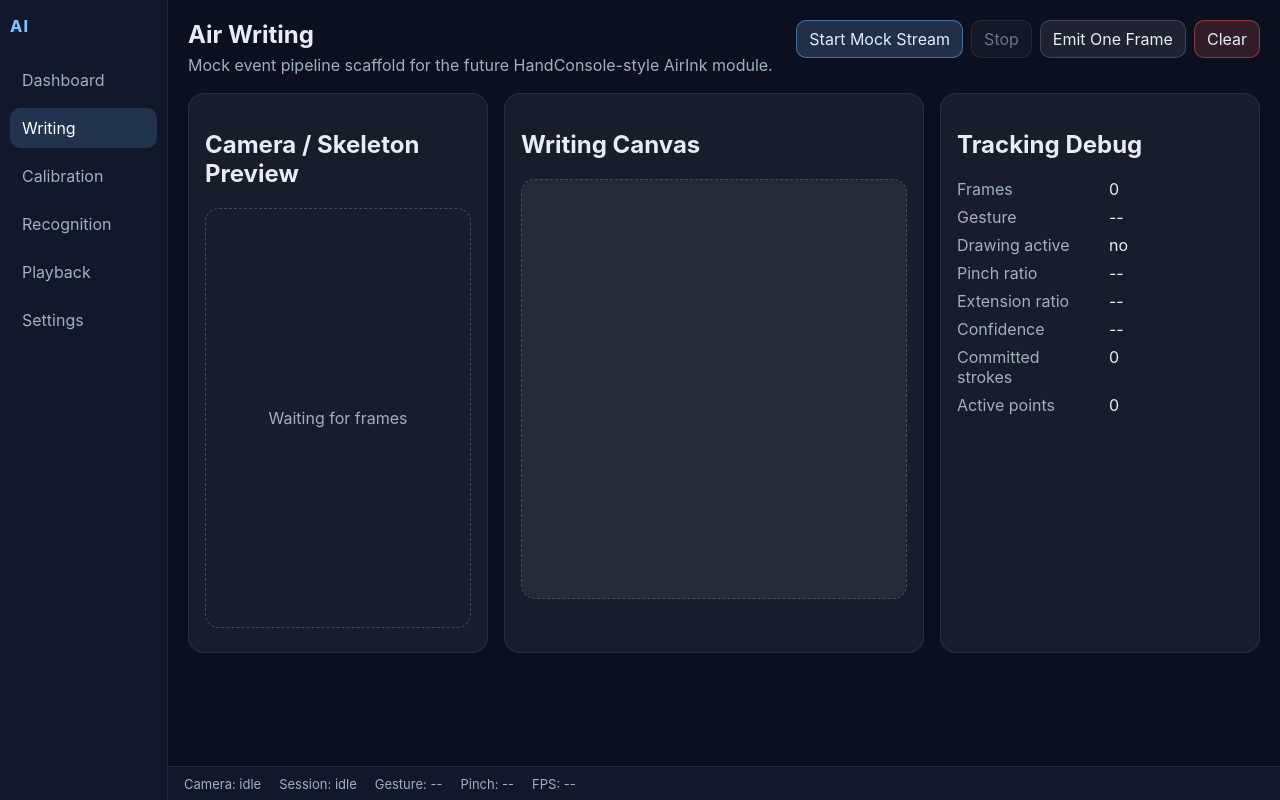
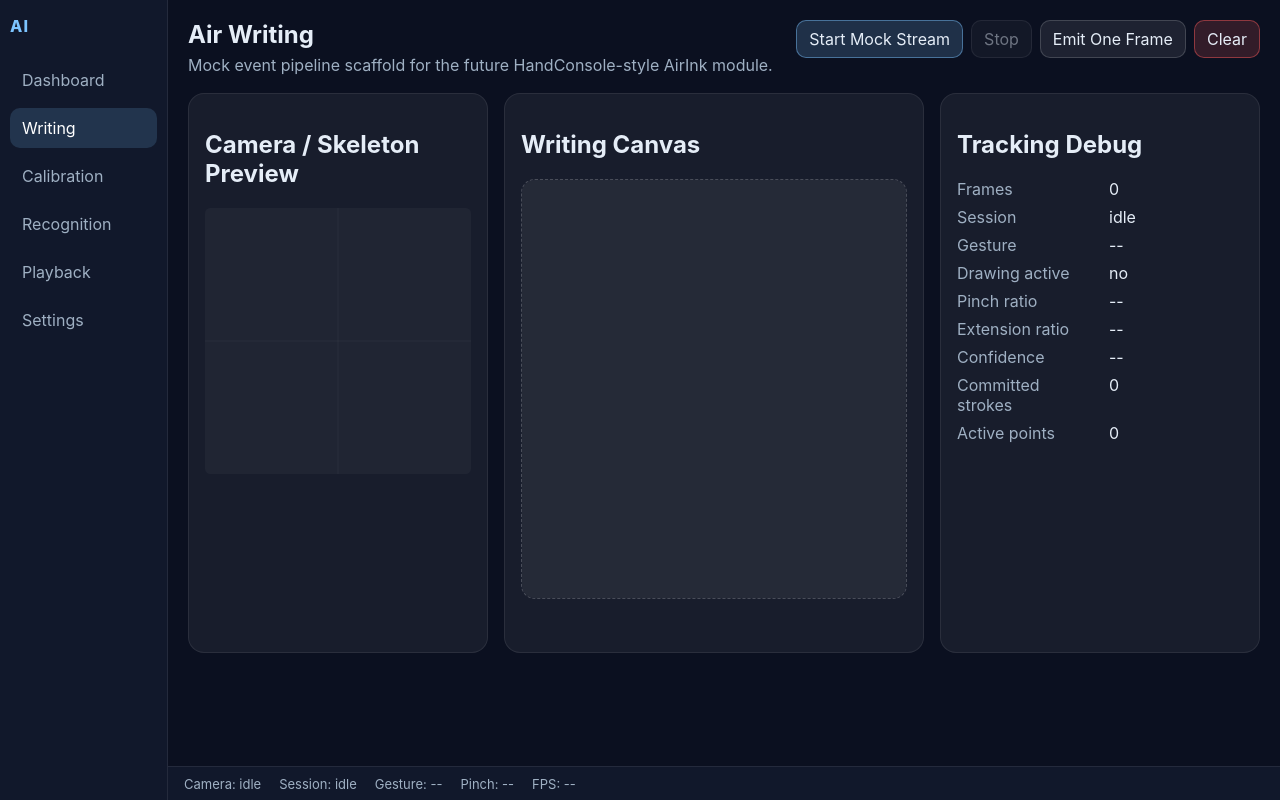
Before and after one commit to DJYDN/AirInk, a React (Vite) app in the folder handconsole_adapter/apps/desktop/: page /writing in a window 1280 px wide. Built offline with nearby package versions, Linux system fonts and the light colour scheme.

Commit message:
Show skeleton overlay in AirWriting page

```diff
--- a/handconsole_adapter/apps/desktop/src/pages/AirWriting.tsx
+++ b/handconsole_adapter/apps/desktop/src/pages/AirWriting.tsx
@@ -1,5 +1,6 @@
 import WritingCanvas from "../components/canvas/WritingCanvas";
 import MockStreamControls from "../components/tracking/MockStreamControls";
+import SkeletonOverlay from "../components/tracking/SkeletonOverlay";
 import { useAirInkStore } from "../stores/airinkStore";
 
 export default function AirWriting() {
@@ -7,6 +8,7 @@ export default function AirWriting() {
   const committedStrokes = useAirInkStore((state) => state.committedStrokes);
   const activeStroke = useAirInkStore((state) => state.activeStroke);
   const frameCount = useAirInkStore((state) => state.frameCount);
+  const sessionStatus = useAirInkStore((state) => state.sessionStatus);
 
   return (
     <div className="page writing-page">
@@ -21,9 +23,7 @@ export default function AirWriting() {
       <div className="workspace-grid">
         <section className="panel preview-panel">
           <h2>Camera / Skeleton Preview</h2>
-          <div className="placeholder-box">
-            {latestFrame?.tracking.hand_detected ? "Mock hand detected" : "Waiting for frames"}
-          </div>
+          <SkeletonOverlay frame={latestFrame} />
         </section>
         <section className="panel canvas-panel">
           <h2>Writing Canvas</h2>
@@ -34,6 +34,8 @@ export default function AirWriting() {
           <dl>
             <dt>Frames</dt>
             <dd>{frameCount}</dd>
+            <dt>Session</dt>
+            <dd>{sessionStatus.status}</dd>
             <dt>Gesture</dt>
             <dd>{latestFrame?.gesture.state ?? "--"}</dd>
             <dt>Drawing active</dt>
```
